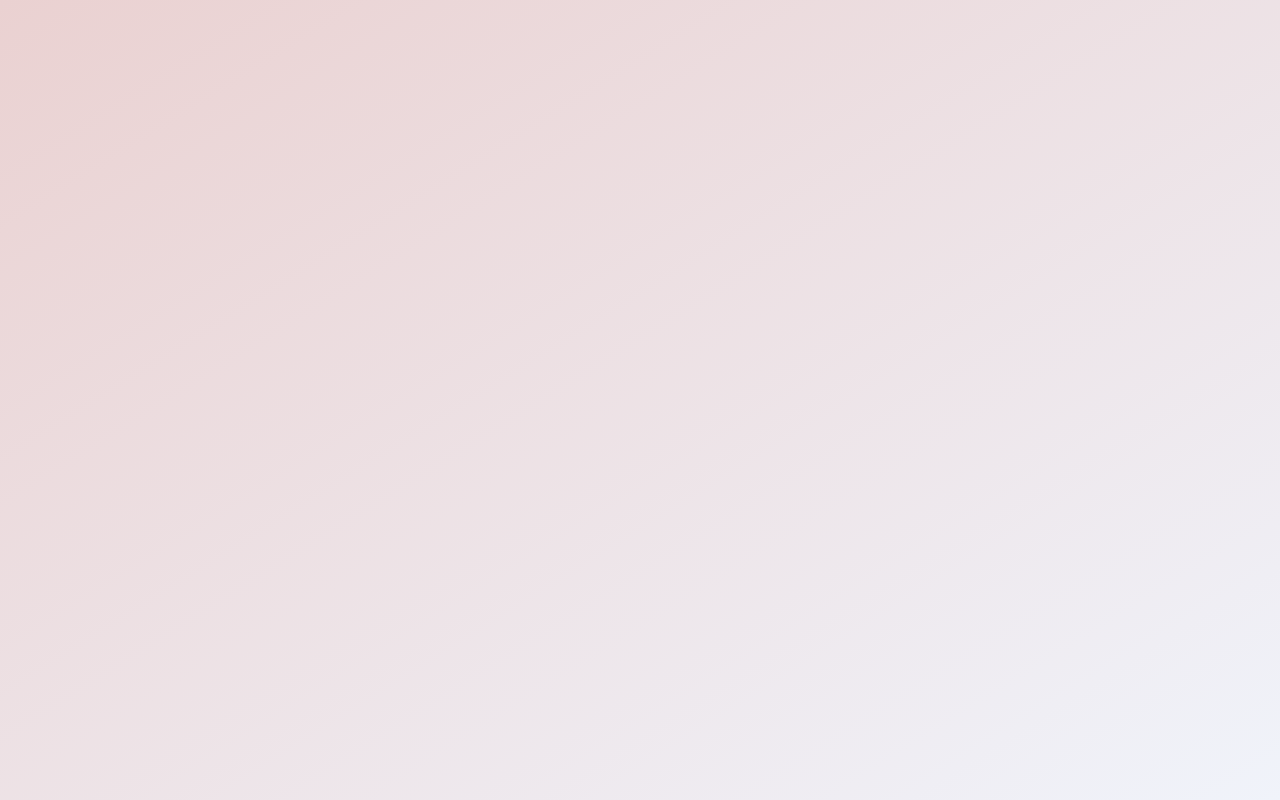
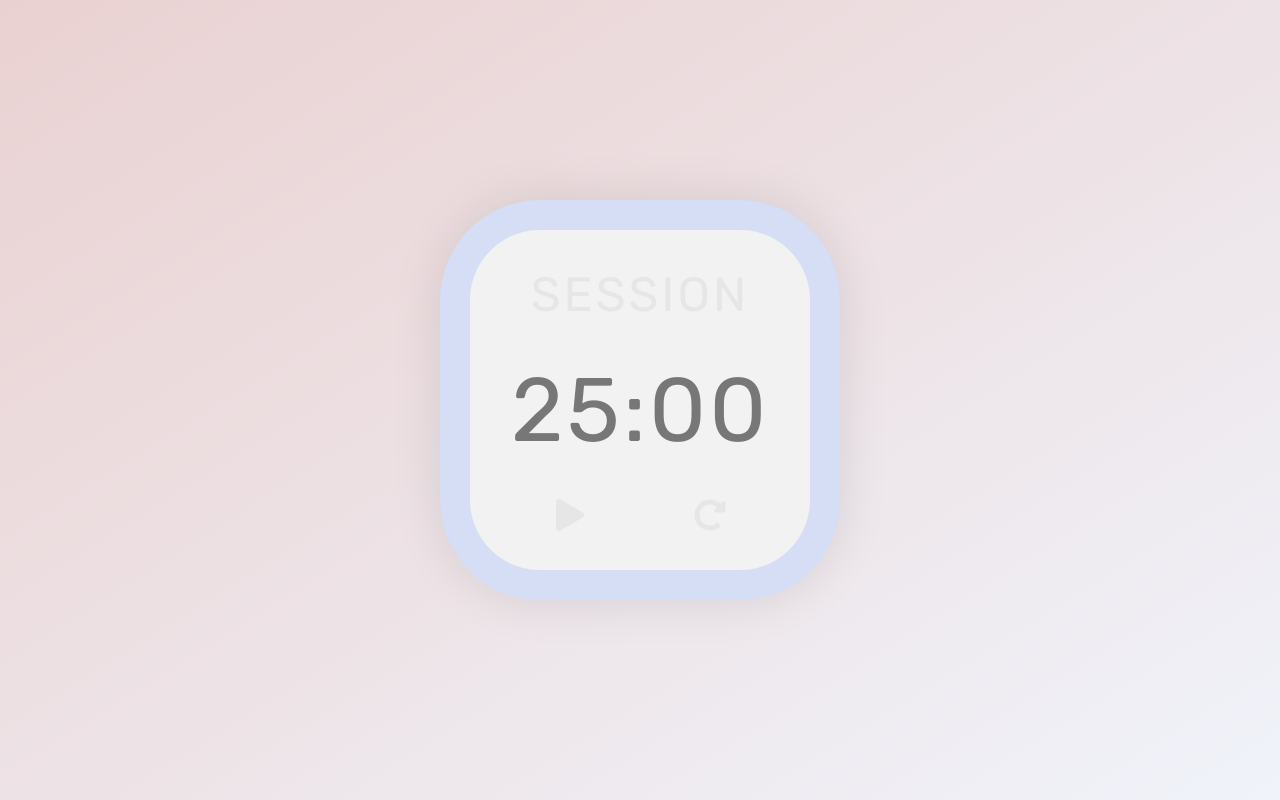
Before and after one commit to amr-adel/pomodoro-react, a React (Create React App) app: page / in a window 1280 px wide. Built offline with nearby package versions, Linux system fonts and the light colour scheme.

Commit message:
feat: MainTimer layout

```diff
--- a/public/index.html
+++ b/public/index.html
@@ -35,5 +35,6 @@
       To begin the development, run `npm start` or `yarn start`.
       To create a production bundle, use `npm run build` or `yarn build`.
     -->
+    <!-- <script src="https://cdn.freecodecamp.org/testable-projects-fcc/v1/bundle.js"></script> -->
   </body>
 </html>
--- a/src/App.js
+++ b/src/App.js
@@ -1,10 +1,9 @@
 import React from 'react'
+import MainTimer from './components/MainTimer';
 
 function App() {
   return <div>
-    <div className="main">
-      <div className="inner"></div>
-    </div>
+    <MainTimer />
   </div>
 }
 
--- /dev/null
+++ b/src/components/MainTimer.js
@@ -0,0 +1,25 @@
+import React from 'react'
+import icons from '../icons.svg'
+
+const MainTimer = () => {
+  return (
+    <div className='main-timer'>
+      <div id='timer-label'>session</div>
+      <div id='time-left'>25:00</div>
+      <div className='controls'>
+        <button id='start_stop'>
+          <svg>
+            <use href={`${icons}#play`} />
+          </svg>
+        </button>
+        <button id='reset'>
+          <svg>
+            <use href={`${icons}#reset`} />
+          </svg>
+        </button>
+      </div>
+    </div>
+  )
+}
+
+export default MainTimer
--- a/src/index.scss
+++ b/src/index.scss
@@ -1,9 +1,9 @@
 :root {
-  --color-primary : rgb(214, 164, 164);;
-  --color-primary-transparent : rgba(214, 164, 164, .5);
+  --color-primary: rgb(214, 164, 164);
+  --color-primary-transparent: rgba(214, 164, 164, 0.5);
 
-  --color-secondary : rgb(186, 203, 248);
-  --color-secondary-transparent : rgba(186, 203, 248, .5);
+  --color-secondary: rgb(186, 203, 248);
+  --color-secondary-transparent: rgba(186, 203, 248, 0.5);
 
   --color-grey-dark: #777;
   --color-grey-light: #e6e6e6;
@@ -45,10 +45,59 @@ body {
   width: 100%;
   font-size: 1.6rem;
   font-family: 'Rubik', sans-serif;
+  color: var(--color-grey-dark);
   text-align: center;
   display: flex;
   justify-content: center;
-  background-image: linear-gradient(to bottom right, #EAD1D1, #F0F3FA);
+  align-items: center;
+  background-image: linear-gradient(to bottom right, #ead1d1, #f0f3fa);
   -webkit-font-smoothing: antialiased;
   -moz-osx-font-smoothing: grayscale;
 }
+
+.main-timer {
+  height: 40rem;
+  width: 40rem;
+  background-color: var(--color-white);
+  border-radius: 25%;
+  border: solid 3rem var(--color-secondary-transparent);
+  box-shadow: 0 0 5rem rgba(0, 0, 0, 0.1);
+
+  display: flex;
+  flex-direction: column;
+  justify-content: space-around;
+  align-items: center;
+
+  & #timer-label {
+    font-size: 4.8rem;
+    text-transform: uppercase;
+    letter-spacing: 0.3rem;
+    color: var(--color-grey-light);
+  }
+
+  & #time-left {
+    font-size: 9rem;
+    letter-spacing: 0.3rem;
+    line-height: 3rem;
+  }
+
+  & .controls {
+    width: 100%;
+    padding: 0 3rem;
+    display: flex;
+    justify-content: space-around;
+    align-items: center;
+
+    & svg {
+      height: 3.2rem;
+      width: 3.2rem;
+      color: var(--color-grey-light);
+      transition: color .2s ease-out;
+      cursor: pointer;
+
+      &:hover {
+        color: var(--color-primary-transparent);
+      }
+    }
+  }
+}
```
Also changed, not shown: src/icons.svg (added).
